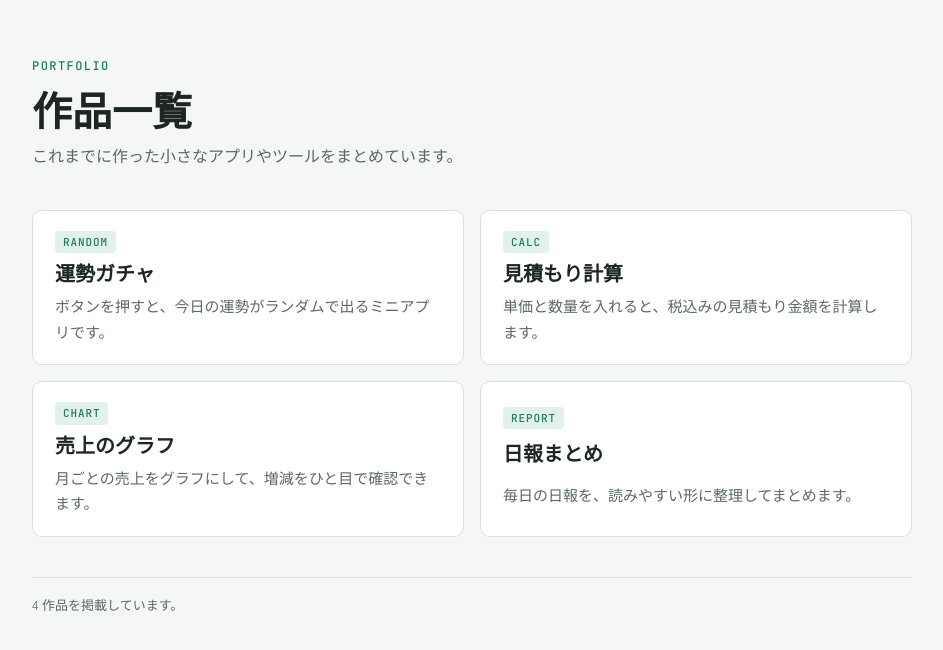
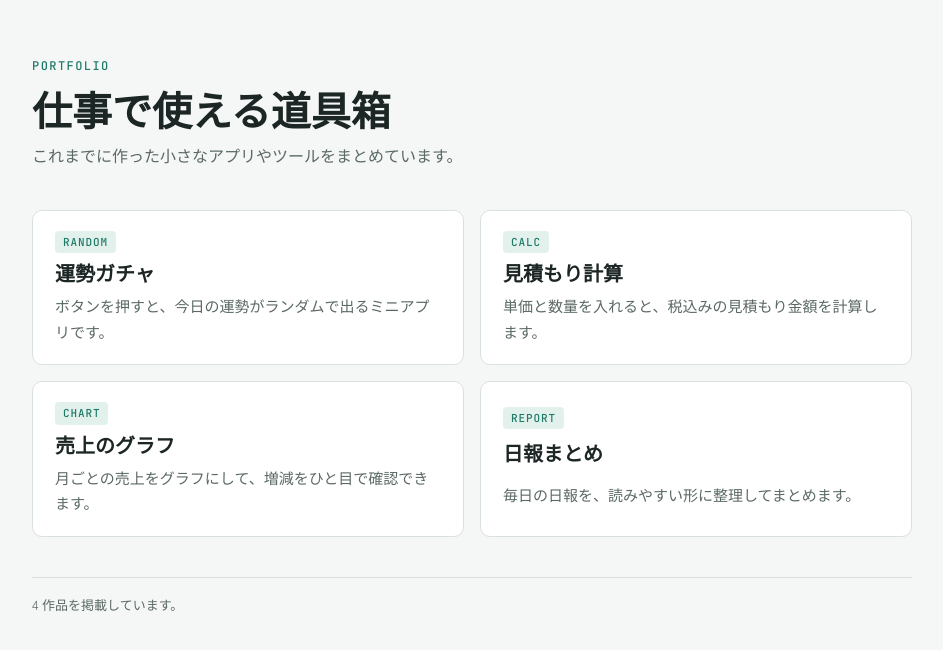
Before and after one commit to humiyan02/my-works, a plain HTML site: page public/index.html in a window 1280 px wide. Shown: the whole page, without its empty margins (168-1111 px from the left). Drawn offline with Linux system fonts and the light colour scheme.

Commit message:
ポートフォリオの見出しを「仕事で使える道具箱」に変更
Claude-Session: https://claude.ai/code/session_01KmbR8h7b25vzhVuPxvZeXo

```diff
--- a/public/index.html
+++ b/public/index.html
@@ -76,7 +76,7 @@
 <main class="wrap">
   <header>
     <p class="eyebrow">Portfolio</p>
-    <h1>作品一覧</h1>
+    <h1>仕事で使える道具箱</h1>
     <p class="lead">これまでに作った小さなアプリやツールをまとめています。</p>
   </header>
 
```
